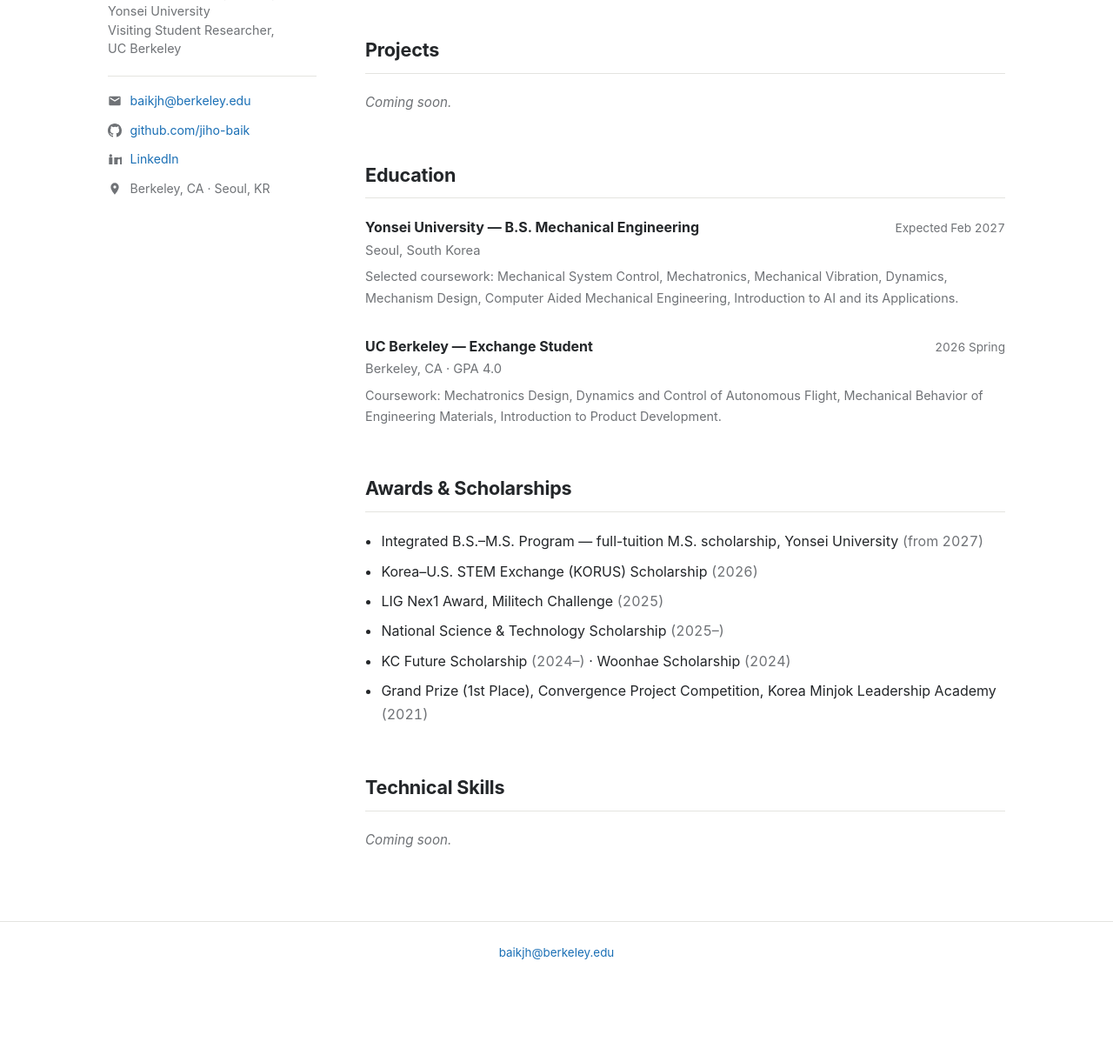
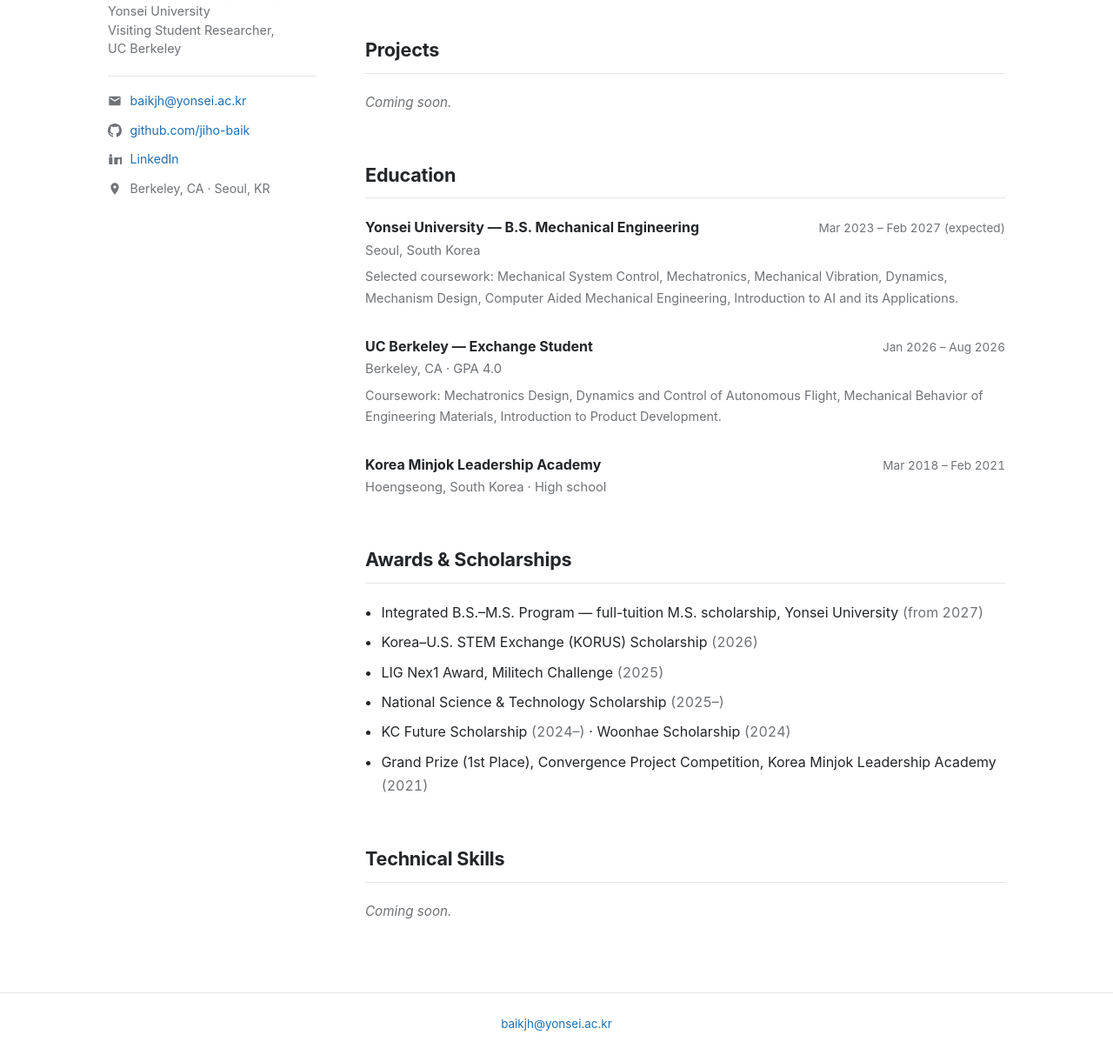
Before and after one commit to jiho-baik/jiho-baik.github.io, a plain HTML site: page index.html in a window 1280 px wide. Shown: the part 352-1565 px from the top of the page at 87% size. Before the commit the page ends 1483 px from the top, so only its background shows below. Drawn offline with Linux system fonts and the light colour scheme.

Commit message:
Education: add KMLA and date ranges; switch contact email to Yonsei

```diff
--- a/index.html
+++ b/index.html
@@ -248,7 +248,7 @@
     <ul class="contact">
       <li>
         <span class="ico" aria-hidden="true"><svg viewBox="0 0 24 24"><path d="M20 4H4a2 2 0 0 0-2 2v12a2 2 0 0 0 2 2h16a2 2 0 0 0 2-2V6a2 2 0 0 0-2-2zm0 4.24-8 4.76-8-4.76V6l8 4.76L20 6z"/></svg></span>
-        <a href="mailto:baikjh@berkeley.edu">baikjh@berkeley.edu</a>
+        <a href="mailto:baikjh@yonsei.ac.kr">baikjh@yonsei.ac.kr</a>
       </li>
       <li>
         <span class="ico" aria-hidden="true"><svg viewBox="0 0 16 16"><path d="M8 0C3.58 0 0 3.58 0 8c0 3.54 2.29 6.53 5.47 7.59.4.07.55-.17.55-.38 0-.19-.01-.82-.01-1.49-2.01.37-2.53-.49-2.69-.94-.09-.23-.48-.94-.82-1.13-.28-.15-.68-.52-.01-.53.63-.01 1.08.58 1.23.82.72 1.21 1.87.87 2.33.66.07-.52.28-.87.51-1.07-1.78-.2-3.64-.89-3.64-3.95 0-.87.31-1.59.82-2.15-.08-.2-.36-1.02.08-2.12 0 0 .67-.21 2.2.82a7.4 7.4 0 0 1 2-.27c.68 0 1.36.09 2 .27 1.53-1.04 2.2-.82 2.2-.82.44 1.1.16 1.92.08 2.12.51.56.82 1.27.82 2.15 0 3.07-1.87 3.75-3.65 3.95.29.25.54.73.54 1.48 0 1.07-.01 1.93-.01 2.2 0 .21.15.46.55.38A8.01 8.01 0 0 0 16 8c0-4.42-3.58-8-8-8z"/></svg></span>
@@ -350,7 +350,7 @@
       <div class="entry">
         <div class="entry-head">
           <span class="entry-title">Yonsei University &mdash; B.S. Mechanical Engineering</span>
-          <span class="entry-date">Expected Feb 2027</span>
+          <span class="entry-date">Mar 2023 &ndash; Feb 2027 (expected)</span>
         </div>
         <div class="entry-sub">Seoul, South Korea</div>
         <p class="course">
@@ -363,13 +363,21 @@
       <div class="entry">
         <div class="entry-head">
           <span class="entry-title">UC Berkeley &mdash; Exchange Student</span>
-          <span class="entry-date">2026 Spring</span>
+          <span class="entry-date">Jan 2026 &ndash; Aug 2026</span>
         </div>
         <div class="entry-sub">Berkeley, CA &middot; GPA 4.0</div>
         <p class="course">
           Coursework: Mechatronics Design, Dynamics and Control of Autonomous Flight,
           Mechanical Behavior of Engineering Materials, Introduction to Product Development.
         </p>
+      </div>
+
+      <div class="entry">
+        <div class="entry-head">
+          <span class="entry-title">Korea Minjok Leadership Academy</span>
+          <span class="entry-date">Mar 2018 &ndash; Feb 2021</span>
+        </div>
+        <div class="entry-sub">Hoengseong, South Korea &middot; High school</div>
       </div>
     </section>
 
@@ -403,7 +411,7 @@
 </div>
 
 <footer>
-  <a href="mailto:baikjh@berkeley.edu">baikjh@berkeley.edu</a>
+  <a href="mailto:baikjh@yonsei.ac.kr">baikjh@yonsei.ac.kr</a>
 </footer>
 
 </body>
```
